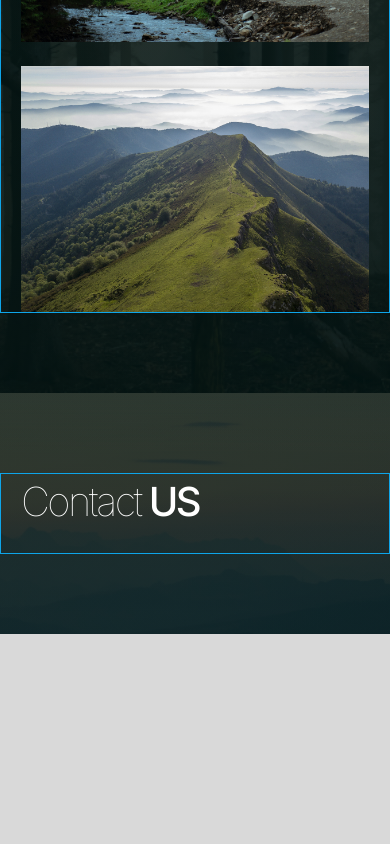
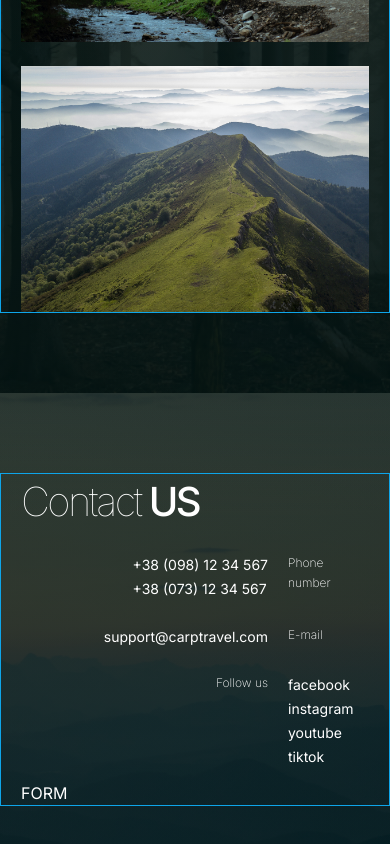
Before and after one commit to darynakarmazin/carp-travel, a Next.js app: page / in a window 390 px wide. Shown: the part 4704-5548 px from the top of the page. Before the commit the page ends 5338 px from the top, so only its background shows below. Built offline with nearby package versions, Linux system fonts and the light colour scheme.

Commit message:
Added Contact list with responsive layout

```diff
--- a/src/components/Contacts/Contacts.tsx
+++ b/src/components/Contacts/Contacts.tsx
@@ -8,11 +8,11 @@ function Contacts() {
   return (
     <section id="contacts" className="contacts-section py-20">
       <Container>
-        <h2 className="text-[40px] md:text-[67px] xl:text-[98px] leading-snug md:leading-tight font-medium tracking-[-0.064em] max-md:mb-6">
+        <h2 className="text-[40px] md:text-[67px] xl:text-[98px] leading-snug md:leading-tight font-medium tracking-[-0.064em] max-md:mb-6 md:mb-9">
           <span className="font-thin">{title[0]}</span>
           {title[1]}
         </h2>
-        <div>
+        <div className="flex flex-col gap-3 md:gap-16 xl:flex-row xl:gap-0">
           <ContactsList />
           <ContactsForm />
         </div>
--- a/src/components/ContactsForm.tsx
+++ b/src/components/ContactsForm.tsx
@@ -1,5 +1,5 @@
 function ContactsForm() {
-  return <form></form>;
+  return <form className="xl:w-1/2 xl:px-6">FORM</form>;
 }
 
 export default ContactsForm;
--- a/src/components/ContactsList.tsx
+++ b/src/components/ContactsList.tsx
@@ -1,5 +1,83 @@
 function ContactsList() {
-  return <div></div>;
+  return (
+    <ul className="flex flex-col items-end gap-6 md:flex-row md: md:gap-[90px] md:align-top xl:w-1/2 xl:flex-col xl:gap-32 xl:pr-[200px]">
+      <div className="flex flex-col gap-6 items-end xl:gap-16">
+        <li className="flex gap-5">
+          <div className="flex flex-col">
+            <a
+              className="text-[14px] leading-6 md:text-base xl:text-[18px] xl:leading-[24px]"
+              href="tel:+380981234567"
+            >
+              +38 (098) 12 34 567
+            </a>
+            <a
+              className="text-[14px] leading-6 md:text-base xl:text-[18px] xl:leading-[24px]"
+              href="tel:+380731234567"
+            >
+              +38 (073) 12 34 567
+            </a>
+          </div>
+          <p className="text-[12px] leading-5 font-extralight w-[81px]">
+            Phone number
+          </p>
+        </li>
+        <li className="flex gap-5">
+          <a
+            className="text-[14px] leading-6 md:text-base xl:text-[18px] xl:leading-[24px]"
+            href="mailto:support@carptravel.com"
+          >
+            support@carptravel.com
+          </a>
+          <p className="text-[12px] leading-5 font-extralight w-[81px]">
+            E-mail
+          </p>
+        </li>
+      </div>
+      <li className="flex gap-5 xl:flex-row-reverse">
+        <p className="text-[12px] leading-5 font-extralight xl:w-[81px]">
+          Follow us
+        </p>
+        <ul className="flex flex-col w-[81px] text-[14px] leading-6 md:text-base xl:text-[18px] xl:leading-[24px] xl:text-end">
+          <li>
+            <a
+              href="https://www.facebook.com/"
+              target="_blank"
+              rel="noopener noreferrer"
+            >
+              facebook
+            </a>
+          </li>
+          <li>
+            <a
+              href="https://www.instagram.com/"
+              target="_blank"
+              rel="noopener noreferrer"
+            >
+              instagram
+            </a>
+          </li>
+          <li>
+            <a
+              href="https://www.youtube.com/"
+              target="_blank"
+              rel="noopener noreferrer"
+            >
+              youtube
+            </a>
+          </li>
+          <li>
+            <a
+              href="https://www.tiktok.com/"
+              target="_blank"
+              rel="noopener noreferrer"
+            >
+              tiktok
+            </a>
+          </li>
+        </ul>
+      </li>
+    </ul>
+  );
 }
 
 export default ContactsList;
```
